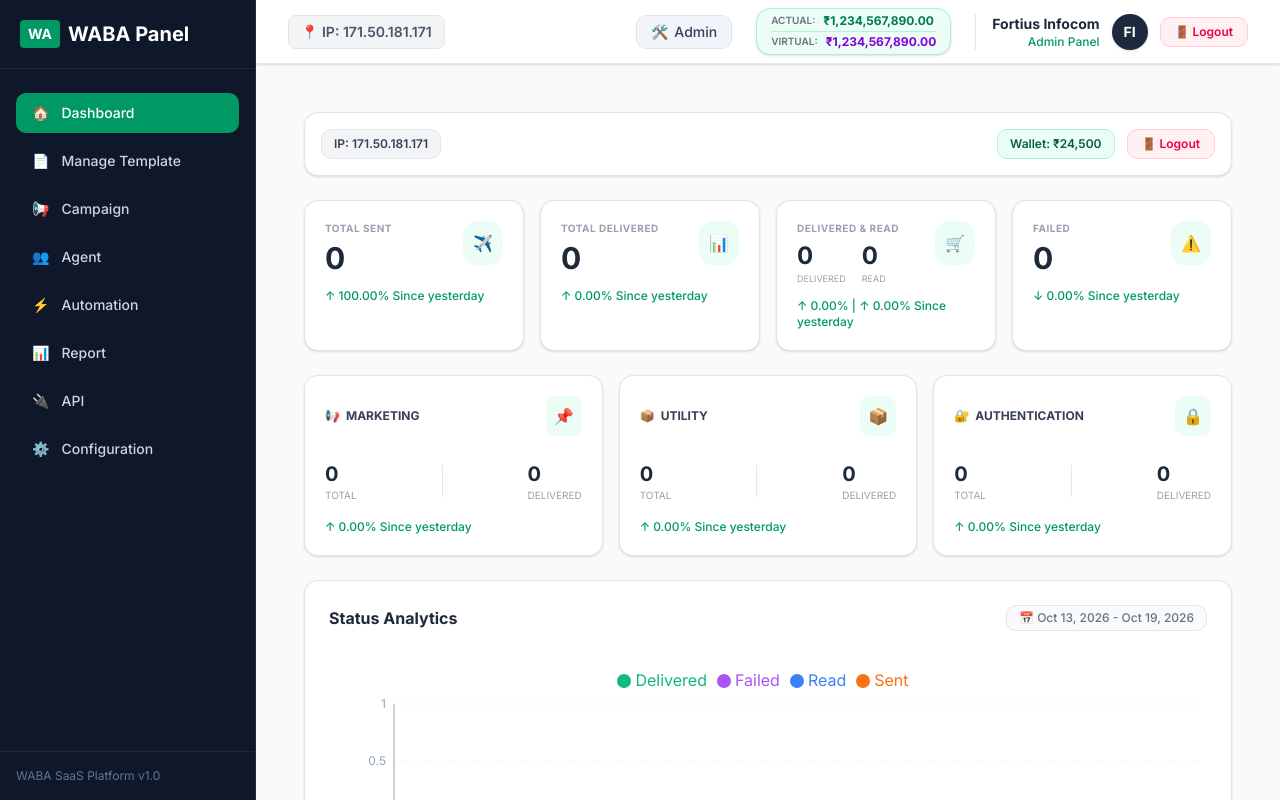
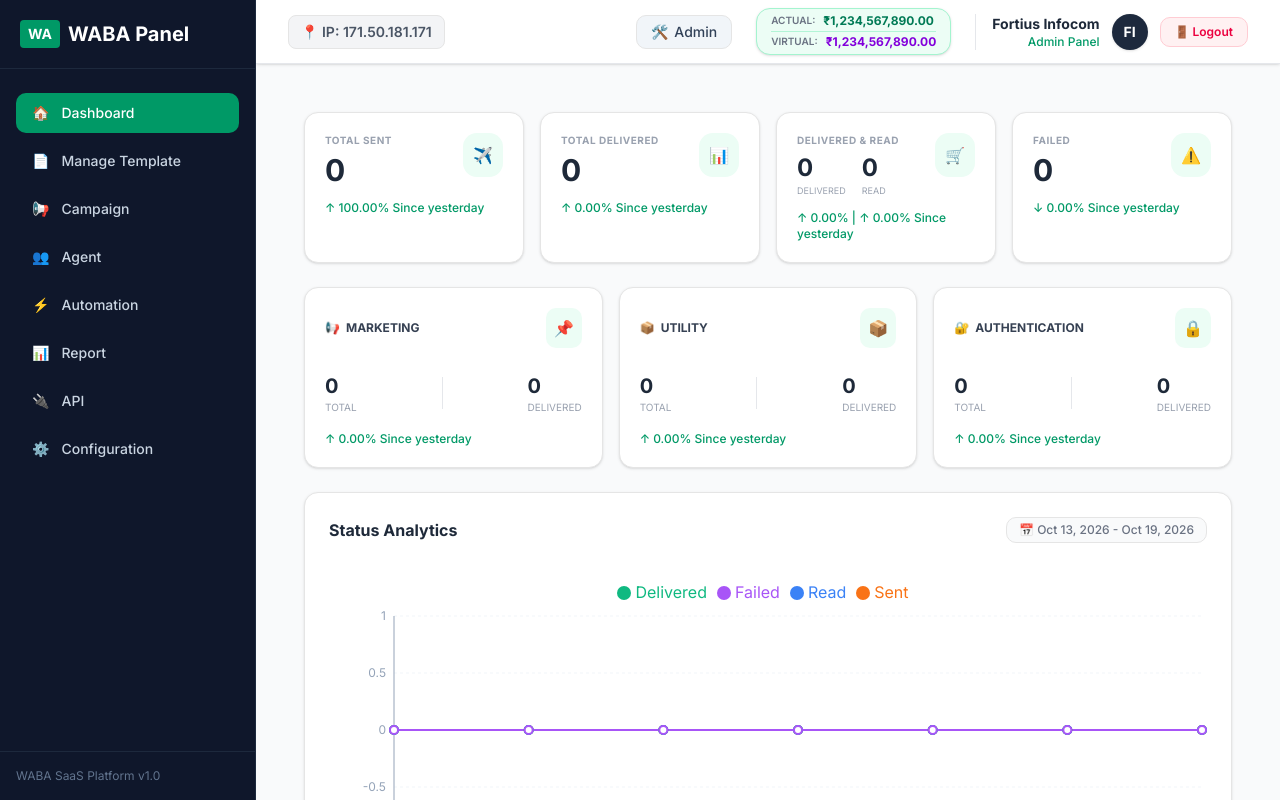
Before and after one commit to animeshfortius/waba-admin-panel, a Next.js app: page /dashboard in a window 1280 px wide. Built offline with nearby package versions, Linux system fonts and the light colour scheme.

Commit message:
Remove redundant header strip from dashboard

```diff
--- a/app/dashboard/page.tsx
+++ b/app/dashboard/page.tsx
@@ -11,7 +11,6 @@ import {
   Legend,
   ResponsiveContainer,
 } from "recharts";
-import LogoutButton from "@/components/LogoutButton";
 
 const analyticsData = [
   { date: "Oct 13", Sent: 0, Delivered: 0, Read: 0, Failed: 0 },
@@ -32,21 +31,6 @@ export default function DashboardPage() {
 
   return (
     <div className="p-6 max-w-7xl mx-auto space-y-6 font-sans bg-gray-50 min-h-screen">
-      {/* Top Header Bar */}
-      <div className="flex justify-between items-center bg-white p-4 rounded-xl border shadow-sm">
-        <div className="flex items-center space-x-3">
-          <div className="text-xs bg-gray-100 border px-3 py-1.5 rounded-lg text-gray-700 font-semibold">
-            IP: 171.50.181.171
-          </div>
-        </div>
-        <div className="flex items-center space-x-3">
-          <div className="text-xs bg-emerald-50 text-emerald-800 border border-emerald-200 px-3 py-1.5 rounded-lg font-semibold">
-            Wallet: ₹24,500
-          </div>
-          <LogoutButton />
-        </div>
-      </div>
-
       {/* Top 4 Metric Cards */}
       <div className="grid grid-cols-1 md:grid-cols-4 gap-4">
         {/* Total Sent */}
```
